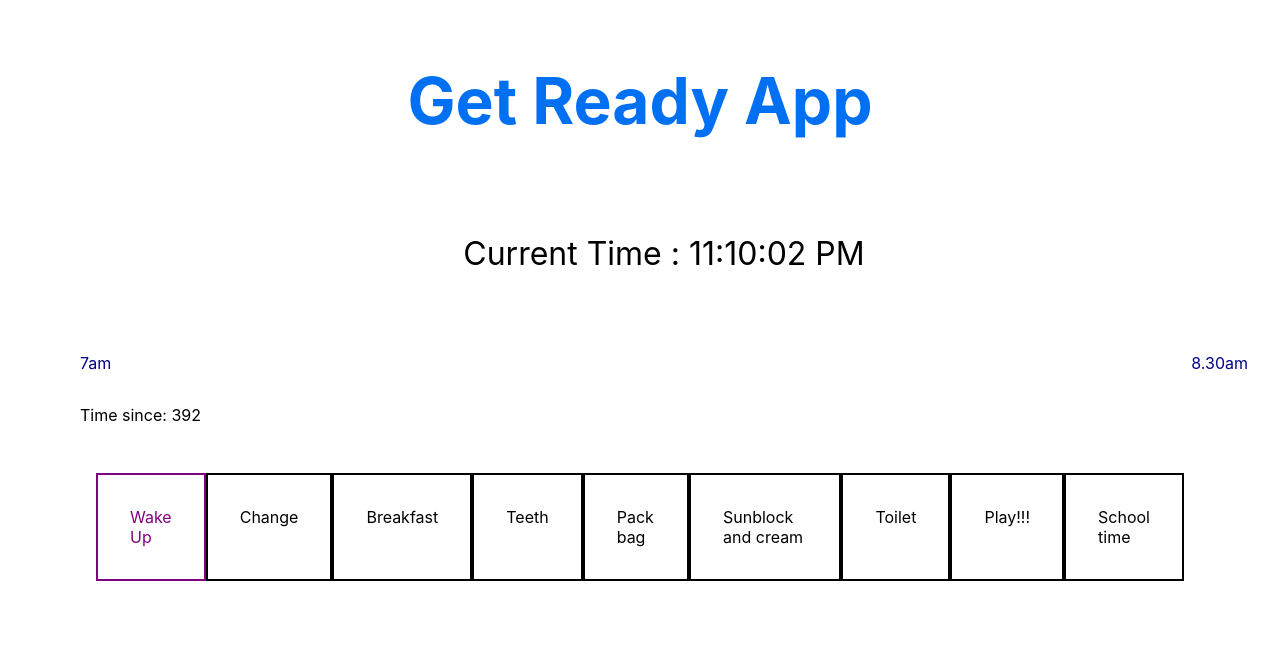
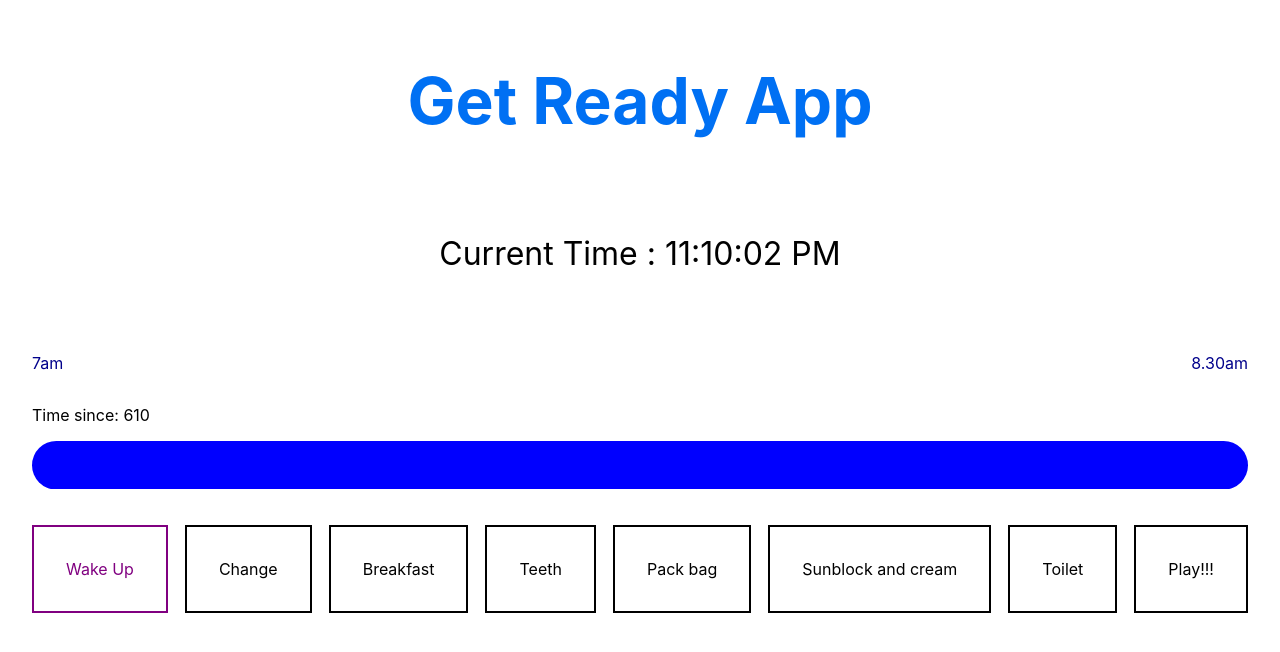
Before and after one commit to aliceals/ready-app, a Next.js app: page / in a window 1280 px wide. Shown: the top 652 px of the page. Built offline with nearby package versions, Linux system fonts and the light colour scheme.

Commit message:
Add progress bar

```diff
--- a/package.json
+++ b/package.json
@@ -15,6 +15,7 @@
     "eslint": "8.27.0",
     "eslint-config-next": "13.0.2",
     "next": "13.0.2",
+    "rc-progress": "^3.4.1",
     "react": "18.2.0",
     "react-dom": "18.2.0",
     "typescript": "4.8.4"
--- a/pages/tracker.tsx
+++ b/pages/tracker.tsx
@@ -1,25 +1,32 @@
 import styles from "../styles/Times.module.css";
 import { useState, useEffect } from "react";
+import { Line } from "rc-progress";
 
 export default function Tracker() {
-  const [time, setTime] = useState(new Date());
+  const [currentTime, setCurrentTime] = useState(new Date());
   const [timeDiff, setTimeDiff] = useState(Number);
-
-  let currentDate = new Date().toJSON().slice(0, 10);
-  const wakeupTime = new Date(currentDate + " 16:38:00");
+  const [percentageTime, setPercentageTime] = useState(Number);
+  const [wakeupTime, setWakeupTime] = useState({});
 
   const getMinsDiff = (startDate, endDate) => {
     const msInMins = 1000 * 60;
 
-    return Math.round(Math.abs(endDate - startDate) / msInMins);
+    return Math.round((endDate - startDate) / msInMins);
   };
 
   useEffect(() => {
-    setTimeDiff(getMinsDiff(wakeupTime, time));
+    let currentDate = new Date().toJSON().slice(0, 10);
+
+    setWakeupTime(new Date(currentDate + " 13:00:00"));
   }, []);
 
   useEffect(() => {
-    var timer = setInterval(() => setTime(new Date()), 1000);
+    setTimeDiff(getMinsDiff(wakeupTime, currentTime));
+    setPercentageTime(Math.floor((timeDiff / 90) * 100));
+  }, [currentTime]);
+
+  useEffect(() => {
+    let timer = setInterval(() => setCurrentTime(new Date()), 1000);
     return function cleanup() {
       clearInterval(timer);
     };
@@ -28,6 +35,7 @@ export default function Tracker() {
   return (
     <div className={styles.container}>
       <p>Time since: {timeDiff}</p>
+      <Line percent={percentageTime} strokeWidth={4} strokeColor="blue" />
     </div>
   );
 }
--- a/public/data.json
+++ b/public/data.json
@@ -47,12 +47,6 @@
             "type": "fun",
             "completed": false,
             "timeAllocated": 120
-        },
-        {
-            "title": "School time",
-            "type": "school",
-            "completed": false,
-            "timeAllocated": 120
         }
     ]
 }
--- a/styles/Tasks.module.css
+++ b/styles/Tasks.module.css
@@ -1,6 +1,3 @@
-.container {
-    padding: 0 2rem;
-}
 
   .main {
     /* min-height: 100vh; */
@@ -37,5 +34,5 @@
     justify-content: space-between;
     text-align: none;
     list-style: none;
-    padding: 2em;
+    padding: 2em 0;
   }
--- a/styles/Times.module.css
+++ b/styles/Times.module.css
@@ -1,6 +1,3 @@
-.container {
-    padding-left: 3em;
-}
 
 .times{
     color: darkblue;
```
Also changed, not shown: 2 other files (tests, documents, lock files or other folders).
